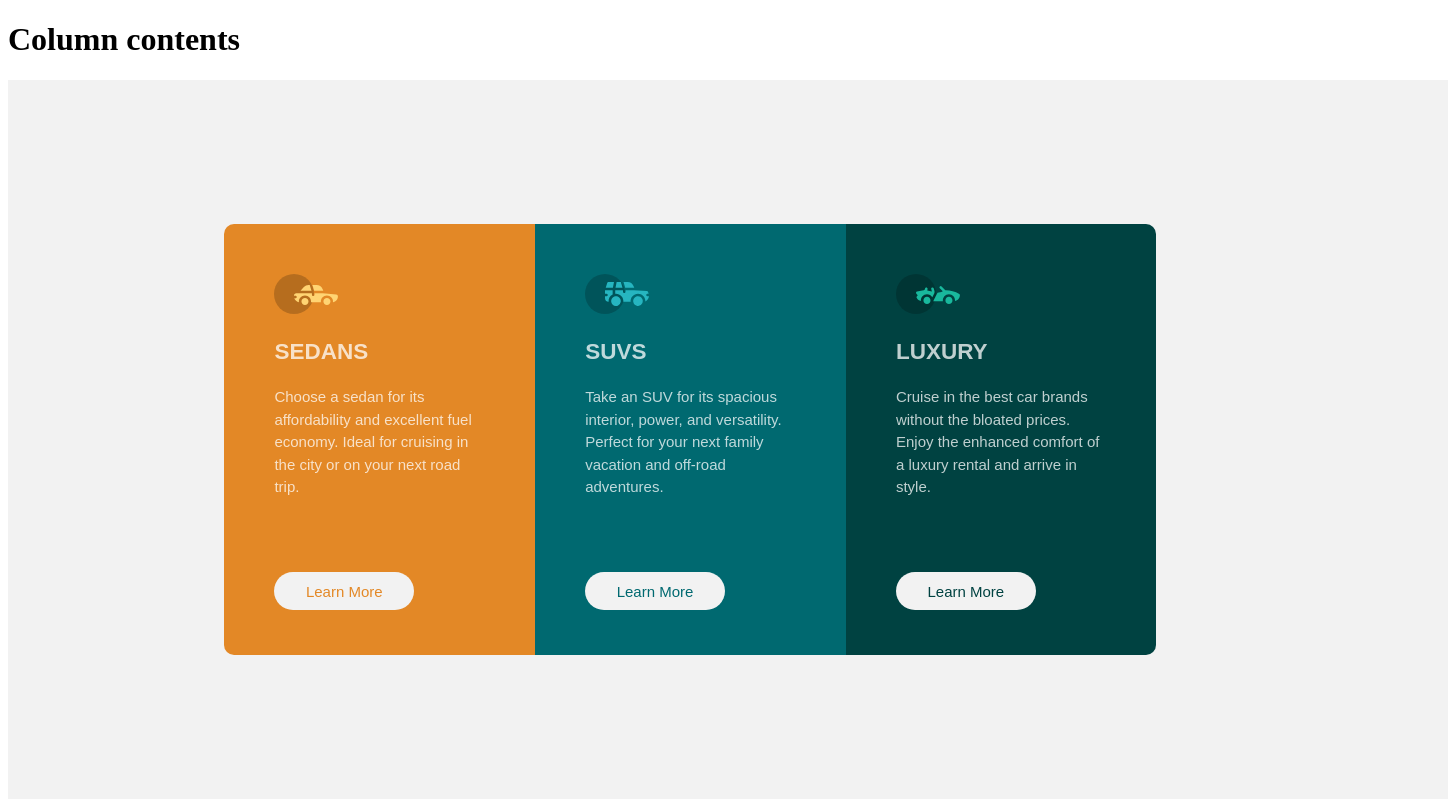
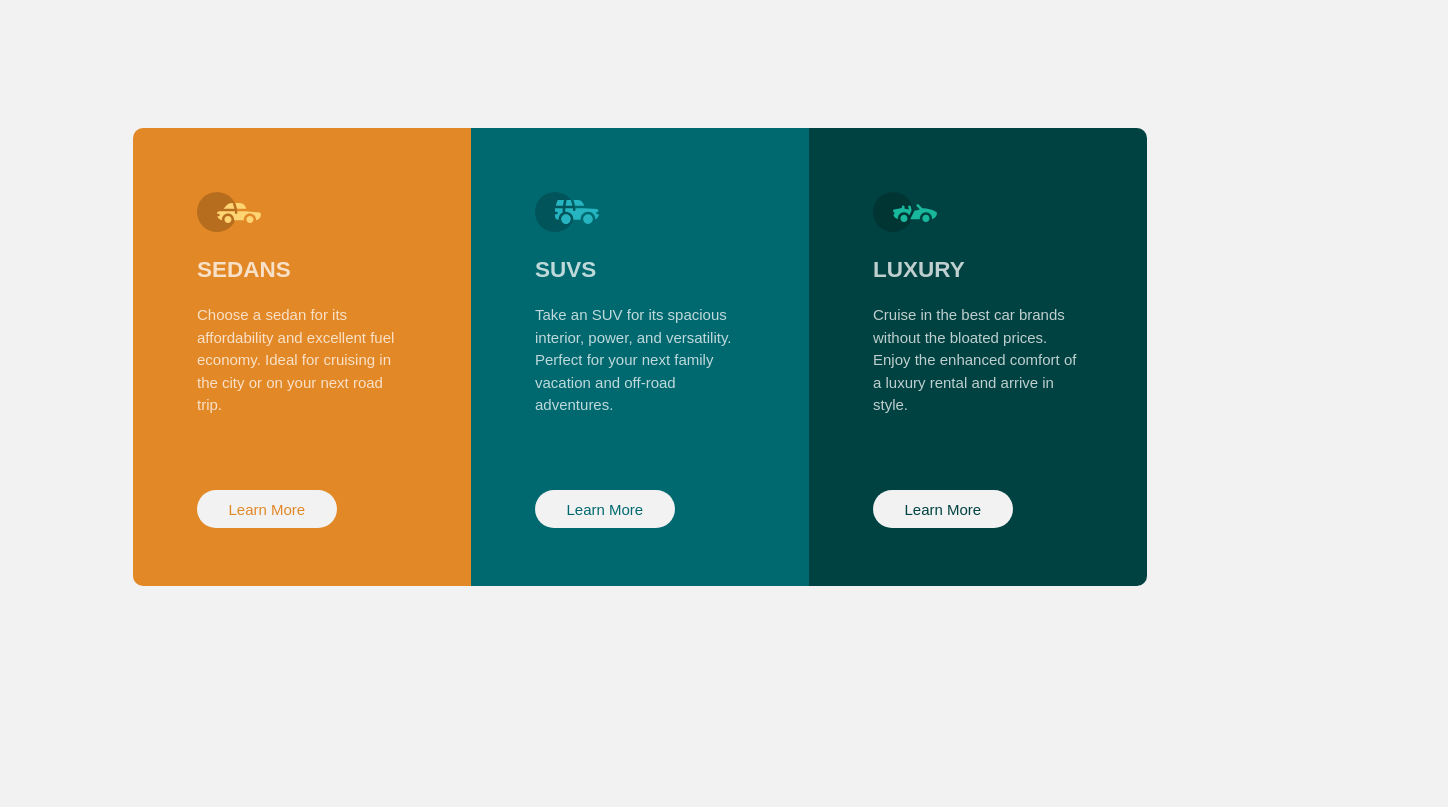
Before and after one commit to Nathan-Front/frontendchallenge, a plain HTML site: page index.html in a window 1280 px wide. Shown: the whole page, 1448 px wide, since content can reach past the window. Drawn offline with Linux system fonts and the light colour scheme; a web font is replaced by a local one.

Commit message:
Update three.css

```diff
--- a/three.css
+++ b/three.css
@@ -1,12 +1,23 @@
 body{
-    width: 1440px;
+    width: auto;
+    min-height: 100vh;
+    margin: 0 auto;
+    padding: 0;
+    display: flex;
+    justify-content: center;
+    background: hsl(0, 0%, 95%);
 }
 .main-container{
-    margin: 0;
-    padding: 10% 15%;
+    width: 100%;
+    margin: 10% auto;
+    padding: 0;
     display: flex;
-    background: hsl(0, 0%, 95%);
+    justify-content: center;
     font-size: 15px;
+}
+h1{
+    position: absolute;
+    right: 10000px;
 }
 .main-container>div{
     margin: 0;
@@ -58,7 +69,7 @@ body{
     color: hsl(179, 100%, 13%);
 }
 
-@media only screen and (max-width:650px){
+@media only screen and (max-width:860px){
     body{
         width: auto;
         margin: 0;
```
